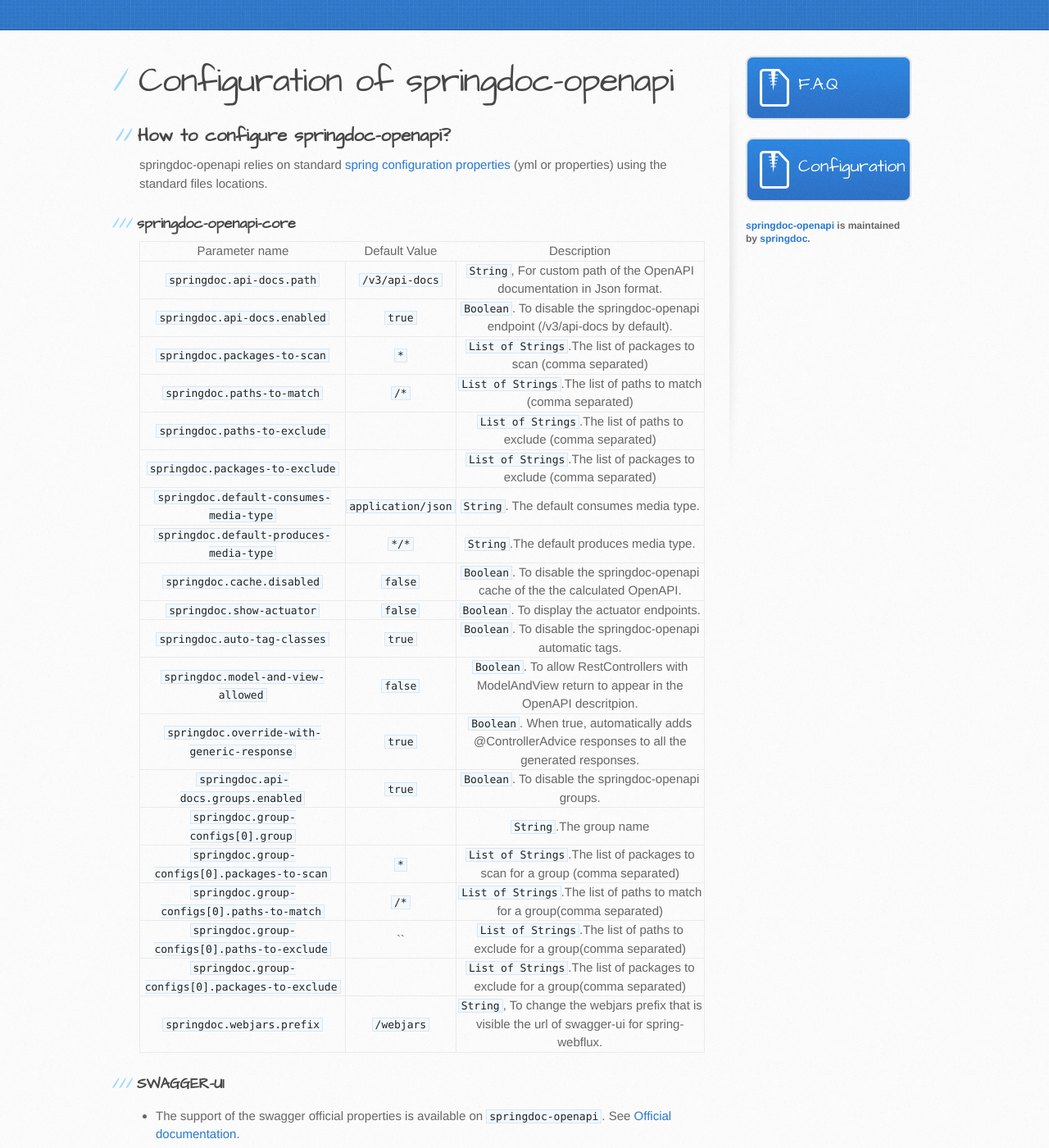
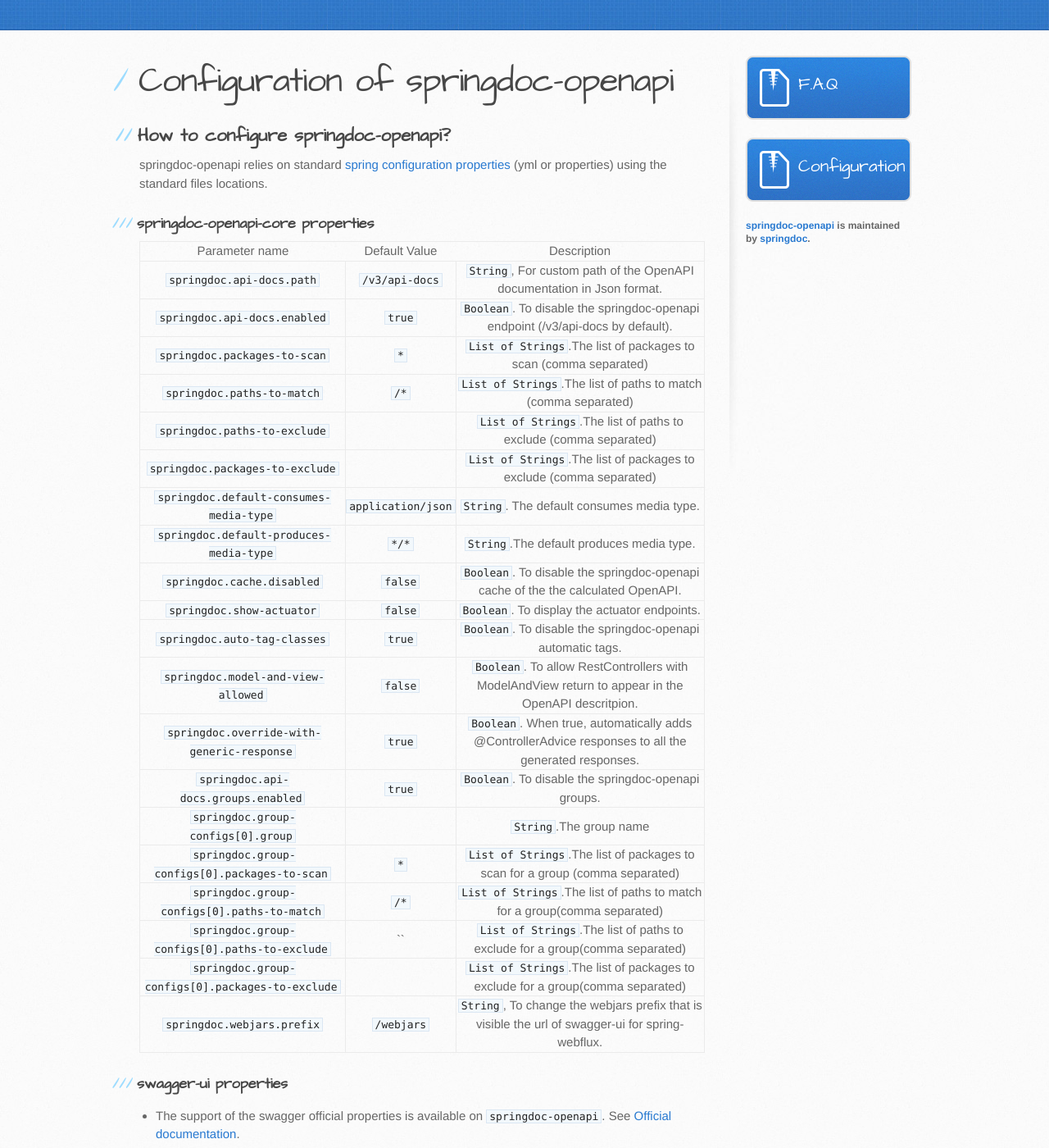
Before and after one commit to springdoc/springdoc-openapi-demos, a Jekyll site: the page built from docs/springdoc-properties.md, in a window 1280 px wide and 1400 px high, scrolled down 202 px. Shown: the whole window at 82% size. Built offline with Jekyll 4.4.1, drawn with Linux system fonts in a browser that asks for light colours; our own code applies the rules of GitHub Pages for plain Markdown files.

Commit message:
update documentation

```diff
--- a/docs/springdoc-properties.md
+++ b/docs/springdoc-properties.md
@@ -4,7 +4,7 @@
 
 springdoc-openapi relies on standard [spring configuration properties](https://docs.spring.io/spring-boot/docs/current/reference/html/spring-boot-features.html#boot-features-external-config)  (yml or properties) using the standard files locations.
 
-### springdoc-openapi-core
+### springdoc-openapi-core properties
 
 Parameter name | Default Value | Description
 --- | --- | -------
@@ -29,7 +29,7 @@
 <a name="springdoc.group-configs[0].packages-to-exclude"></a>`springdoc.group-configs[0].packages-to-exclude` | | `List of Strings`.The list of packages to exclude for a group(comma separated)
 <a name="springdoc.webjars.prefix"></a>`springdoc.webjars.prefix` | `/webjars` |`String`, To change the webjars prefix that is visible the url of swagger-ui for spring-webflux.
 
-### SWAGGER-UI
+### swagger-ui properties
 - The support of the swagger official properties is available on `springdoc-openapi`.  See [Official documentation](https://swagger.io/docs/open-source-tools/swagger-ui/usage/configuration/).
 
 - You can use the same swagger properties in the documentation as Spring Boot properties.
```
